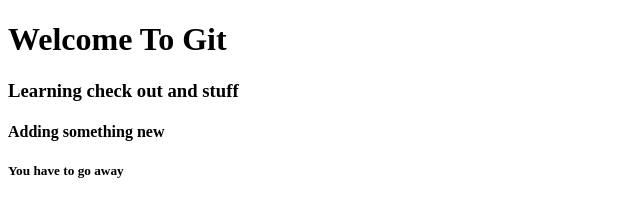
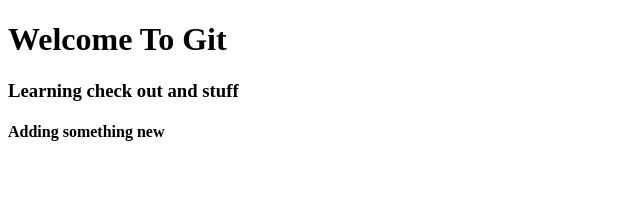
Before and after one commit to UsmanAdepoju/git-test, a plain HTML site: page index.html in a window 1280 px wide. Shown: the whole page, without its empty margins (0-640 px from the left). Drawn offline with Linux system fonts and the light colour scheme.

Commit message:
sixth commit

```diff
--- a/index.html
+++ b/index.html
@@ -14,8 +14,6 @@
     Learning check out and stuff
     </h3>
     <h4>Adding something new</h4>
-
-    <h5>You have to go away</h5>
 </section>
 </body>
 </html>
```
